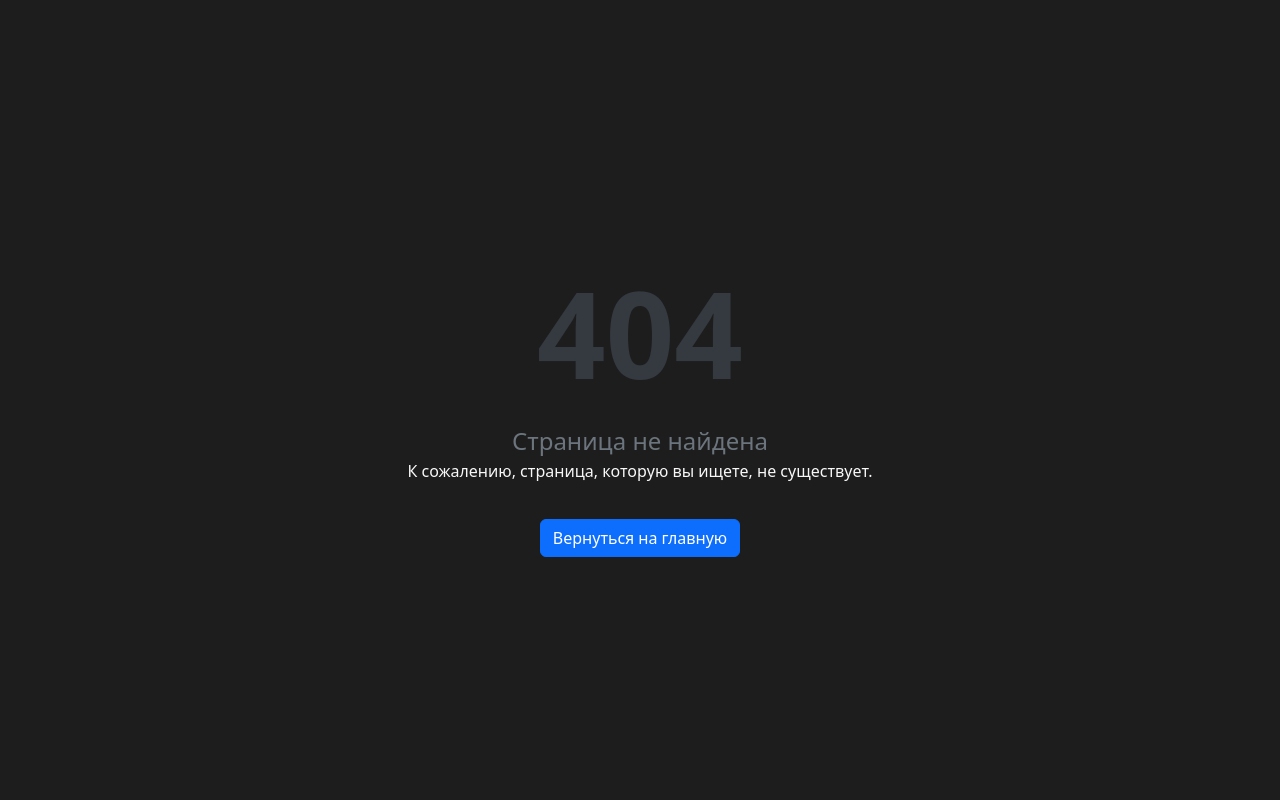
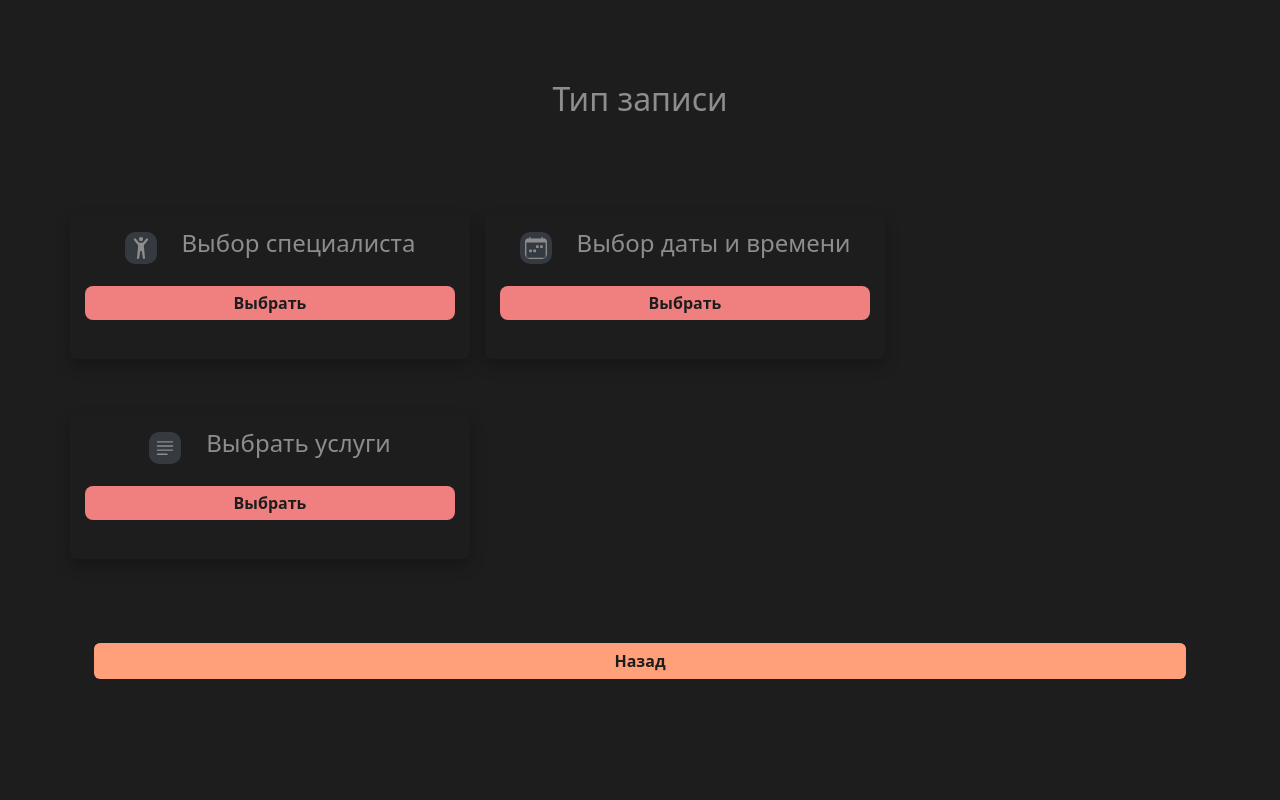
Before and after one commit to ivalukyan/yclients-backend, a FastAPI app: page /type_records in a window 1280 px wide. Run offline with FastAPI, Linux system fonts and the light colour scheme.

Commit message:
new template type_record

```diff
--- /dev/null
+++ b/app/templates/type_records/type_record.html
@@ -0,0 +1,148 @@
+<!DOCTYPE html>
+<html lang="ru">
+<head>
+    <meta charset="UTF-8">
+    <meta name="viewport" content="width=device-width, initial-scale=1, shrink-to-fit=no">
+    <link href="https://cdn.jsdelivr.net/npm/bootstrap@5.3.3/dist/css/bootstrap.min.css" rel="stylesheet"
+          integrity="sha384-QWTKZyjpPEjISv5WaRU9OFeRpok6YctnYmDr5pNlyT2bRjXh0JMhjY6hW+ALEwIH" crossorigin="anonymous">
+    <title>Type Records</title>
+</head>
+<style>
+    body {
+        background-color: #1d1d1d;
+        color: #8d8d8d;
+    }
+
+    .container {
+        margin-top: 10vh;
+    }
+
+    .mb-3 {
+        width: 400px;
+        box-shadow: rgba(0, 0, 0, 0.25) 0 7px 15px 0;
+        padding: 15px;
+        border-radius: 8px;
+    }
+
+    h2 {
+        display: flex;
+        align-items: center;
+        justify-content: center;
+    }
+
+    .row {
+        gap: 15px;
+    }
+
+    .container-sm {
+        display: flex;
+        align-items: center;
+        justify-content: center;
+        gap: 25px;
+    }
+
+    .mb-4 {
+        display: flex;
+        align-items: center;
+        justify-content: center;
+    }
+
+    .btn-default{
+        margin-top: 20px;
+        width: 100%;
+        font-size: 16px;
+        font-weight: 700;
+        background-color: lightcoral;
+        color: #1d1d1d;
+        border: none;
+        padding: 5px;
+        border-radius: 8px;
+        text-decoration: none;
+        text-align: center;
+    }
+
+    .btn-default:hover {
+        background-color: coral;
+        color: #1d1d1d;
+    }
+
+
+    .btn {
+        margin-top: 20px;
+        width: 100%;
+        font-size: 16px;
+        font-weight: 700;
+        background-color: lightsalmon;
+        color: #1d1d1d;
+        border: none;
+    }
+
+    .btn:hover {
+        background-color: #e8ff86;
+        color: #1d1d1d;
+    }
+
+    .btn:active {
+        background-color: #e8ff86;
+        color: #1d1d1d;
+    }
+
+    svg {
+        background-color: #343a40;
+        padding: 5px;
+        border-radius: 10px;
+    }
+</style>
+<body>
+<div class="container">
+    <h2 class="mb-5">Тип записи</h2>
+    <div class="row g-4 py-5 row-cols-1 row-cols-lg-3">
+        <div class="mb-3">
+            <div class="container-sm">
+                <svg xmlns="http://www.w3.org/2000/svg" width="32" height="32" style="fill: #8d8d8d"
+                     class="bi bi-person-arms-up" viewBox="0 0 16 16">
+                    <path d="M8 3a1.5 1.5 0 1 0 0-3 1.5 1.5 0 0 0 0 3"/>
+                    <path d="m5.93 6.704-.846 8.451a.768.768 0 0 0 1.523.203l.81-4.865a.59.59 0 0 1 1.165 0l.81 4.865a.768.768 0 0 0 1.523-.203l-.845-8.451A1.5 1.5 0 0 1 10.5 5.5L13 2.284a.796.796 0 0 0-1.239-.998L9.634 3.84a.7.7 0 0 1-.33.235c-.23.074-.665.176-1.304.176-.64 0-1.074-.102-1.305-.176a.7.7 0 0 1-.329-.235L4.239 1.286a.796.796 0 0 0-1.24.998l2.5 3.216c.317.316.475.758.43 1.204Z"/>
+                </svg>
+                <h4>Выбор специалиста</h4>
+            </div>
+            <div class="mb-4">
+                <a href="#" role="button" class="btn-default">Выбрать</a>
+            </div>
+        </div>
+        <div class="mb-3">
+            <div class="container-sm">
+                <svg xmlns="http://www.w3.org/2000/svg" width="32" height="32" fill="currentColor"
+                     class="bi bi-calendar-week" viewBox="0 0 16 16">
+                    <path d="M11 6.5a.5.5 0 0 1 .5-.5h1a.5.5 0 0 1 .5.5v1a.5.5 0 0 1-.5.5h-1a.5.5 0 0 1-.5-.5zm-3 0a.5.5 0 0 1 .5-.5h1a.5.5 0 0 1 .5.5v1a.5.5 0 0 1-.5.5h-1a.5.5 0 0 1-.5-.5zm-5 3a.5.5 0 0 1 .5-.5h1a.5.5 0 0 1 .5.5v1a.5.5 0 0 1-.5.5h-1a.5.5 0 0 1-.5-.5zm3 0a.5.5 0 0 1 .5-.5h1a.5.5 0 0 1 .5.5v1a.5.5 0 0 1-.5.5h-1a.5.5 0 0 1-.5-.5z"/>
+                    <path d="M3.5 0a.5.5 0 0 1 .5.5V1h8V.5a.5.5 0 0 1 1 0V1h1a2 2 0 0 1 2 2v11a2 2 0 0 1-2 2H2a2 2 0 0 1-2-2V3a2 2 0 0 1 2-2h1V.5a.5.5 0 0 1 .5-.5M1 4v10a1 1 0 0 0 1 1h12a1 1 0 0 0 1-1V4z"/>
+                </svg>
+                <h4>Выбор даты и времени</h4>
+            </div>
+            <div class="mb-4">
+                <a href="#" role="button" class="btn-default">Выбрать</a>
+            </div>
+        </div>
+        <div class="mb-3">
+            <div class="container-sm">
+                <svg xmlns="http://www.w3.org/2000/svg" width="32" height="32" fill="currentColor"
+                     class="bi bi-justify-left" viewBox="0 0 16 16">
+                    <path fill-rule="evenodd"
+                          d="M2 12.5a.5.5 0 0 1 .5-.5h7a.5.5 0 0 1 0 1h-7a.5.5 0 0 1-.5-.5m0-3a.5.5 0 0 1 .5-.5h11a.5.5 0 0 1 0 1h-11a.5.5 0 0 1-.5-.5m0-3a.5.5 0 0 1 .5-.5h11a.5.5 0 0 1 0 1h-11a.5.5 0 0 1-.5-.5m0-3a.5.5 0 0 1 .5-.5h11a.5.5 0 0 1 0 1h-11a.5.5 0 0 1-.5-.5"/>
+                </svg>
+                <h4>Выбрать услуги</h4>
+            </div>
+            <div class="mb-4">
+                <a href="#" role="button" class="btn-default">Выбрать</a>
+            </div>
+        </div>
+    </div>
+    <div class="container-sm">
+        <a href="/" role="button" class="btn">Назад</a>
+    </div>
+</div>
+<script src="https://cdn.jsdelivr.net/npm/bootstrap@5.3.3/dist/js/bootstrap.bundle.min.js"
+        integrity="sha384-YvpcrYf0tY3lHB60NNkmXc5s9fDVZLESaAA55NDzOxhy9GkcIdslK1eN7N6jIeHz"
+        crossorigin="anonymous"></script>
+</body>
+</html>
--- a/main.py
+++ b/main.py
@@ -17,6 +17,11 @@ data = {}
 @router.get("/")
 async def home(request: Request):
     return templates.TemplateResponse("index.html", {'request': request})
+
+
+@router.get("/type_records")
+async def type_records(request: Request):
+    return templates.TemplateResponse("type_records/type_record.html", {'request': request})
 
 
 @router.get("/records")
```
Also changed, not shown: app/templates/index.html (+4 -4 lines).
